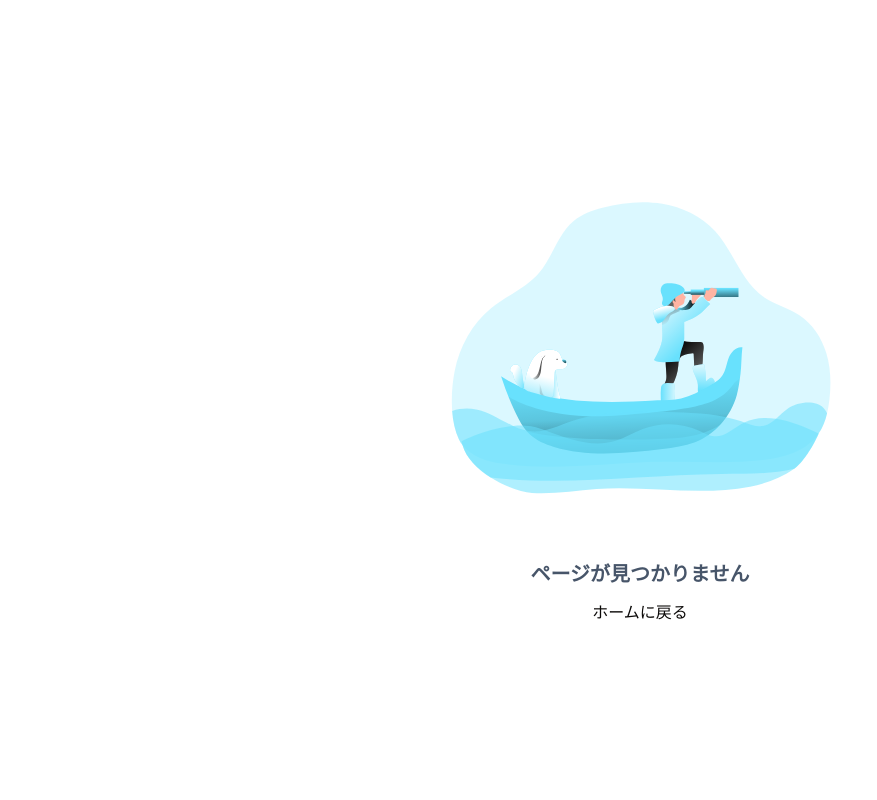
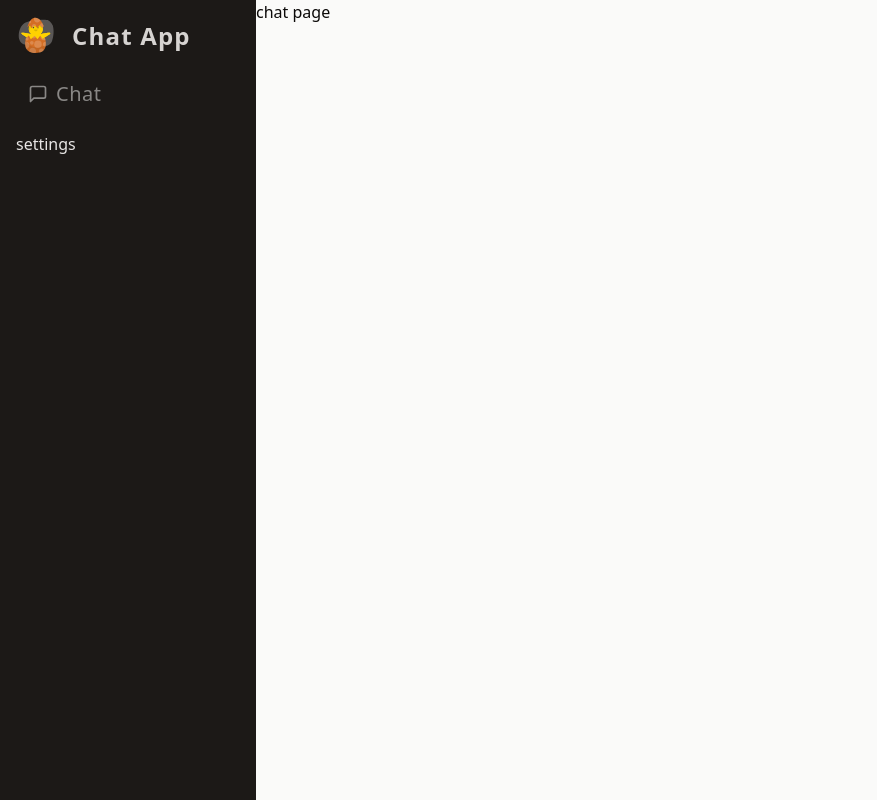
Before and after one commit to arccosh2/chat-app, a Next.js app: page /chat in a window 1280 px wide. Before the commit this address had no page. Shown: the whole page, without its empty margins (0-877 px from the left). Built offline with nearby package versions, Linux system fonts and the light colour scheme.

Commit message:
add: サイドメニューにチャットエリアを作成

```diff
--- /dev/null
+++ b/src/app/(dashboard)/chat/page.tsx
@@ -0,0 +1,6 @@
+import React from 'react';
+const ChatPage = () => {
+  return <div>chat page</div>;
+};
+
+export default ChatPage;
--- a/src/components/SideMenu.tsx
+++ b/src/components/SideMenu.tsx
@@ -1,16 +1,34 @@
 import React from 'react';
 import AIAvatar from '@/components/AIAvatar';
+import { routes } from '@/constants/routes';
+import Link from 'next/link';
+import { cn } from '@/lib/utils';
 
 const SideMenu = () => {
   return (
-    <div className="bg-stone-900 text-stone-200 h-full p-4">
+    <div className="bg-stone-900 text-stone-200 h-full p-4 space-y-3">
       <div className="flex text-stone-300 items-center">
         <div className="mr-4">
           <AIAvatar />
         </div>
-        <h1 className="text-xl font-bold tracking-wider">Chat App</h1>
+        <h1 className="text-2xl font-bold tracking-wider">Chat App</h1>
       </div>
-      <div>chat area</div>
+
+      <div>
+        {routes.map((route) => (
+          <Link
+            href={route.path}
+            key={route.label}
+            className="block p-3 text-xl font-medium tracking-wide text-stone-100/50 hover:text-stone-200 hover:bg-stone-100/10 transition rounded-sm"
+          >
+            <div className="flex items-center">
+              <route.Icon className={cn('w-5 h-5 mr-2', route.iconColor)} />
+              <p>{route.label}</p>
+            </div>
+          </Link>
+        ))}
+      </div>
+
       <div>settings</div>
     </div>
   );
--- /dev/null
+++ b/src/constants/routes.ts
@@ -0,0 +1,10 @@
+import { MessageSquare } from 'lucide-react';
+
+export const routes = [
+  {
+    label: 'Chat',
+    path: '/chat',
+    Icon: MessageSquare,
+    iconColor: 'text-yellow-600',
+  },
+];
```
